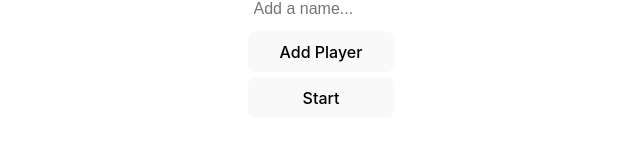
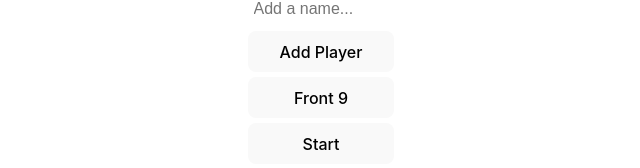
Before and after one commit to kadenweaver/disc-golf-companion, a React (Vite) app: page / in a window 1280 px wide. Shown: the part 261-429 px from the top of the page, without its empty margins (319-959 px from the left). Built offline with nearby package versions, Linux system fonts and the light colour scheme; what @aws-amplify/datastore, aws-amplify would draw is missing.

Commit message:
Refresh game, designate front 9

```diff
--- a/src/ResultsPage.jsx
+++ b/src/ResultsPage.jsx
@@ -1,17 +1,18 @@
+import { useState } from "react";
 import { ResultsTable } from "./ResultsTable";
 import { DataStore } from "aws-amplify";
 import { UserGameScore } from "./models";
 
 export function ResultsPage(props) {
-  const { playerList } = props;
+  const { playerList, refreshGame, frontNine } = props;
+  const [scoresSubmitted, setScoresSubmitted] = useState(false);
 
   const saveUserScores = async () => {
-    console.log("saving");
     const userGameScores = playerList.map(x =>
       DataStore.save(
         new UserGameScore({
           user: x.name,
-          frontNine: true,
+          frontNine: frontNine,
           userScores: x.scores,
         })
       )
@@ -23,14 +24,25 @@ export function ResultsPage(props) {
         console.log(result.reason);
       }
     }
+
+    setScoresSubmitted(true);
   };
 
   return (
     <div>
       <h1>Results</h1>
-      <div style={{ display: "flex", flexDirection: "column" }}>
+      <div style={{ display: "flex", flexDirection: "column", gap: "10px" }}>
         <ResultsTable playerList={playerList} />
-        <button onClick={() => saveUserScores()}>Save Results</button>
+        <button
+          style={{
+            backgroundColor: scoresSubmitted ? undefined : "green",
+            width: "50%",
+            alignSelf: "center",
+          }}
+          onClick={() => (scoresSubmitted ? refreshGame() : saveUserScores())}
+        >
+          {scoresSubmitted ? "Play Again" : "Save Results"}
+        </button>
       </div>
     </div>
   );
--- a/src/SetupPage.jsx
+++ b/src/SetupPage.jsx
@@ -1,5 +1,6 @@
 export function SetupPage(props) {
-  const { playerList, setPlayerList, startGame, greeting } = props;
+  const { playerList, frontNine, setPlayerList, startGame, setFrontNine } =
+    props;
 
   const addPlayer = () => {
     const playerListCopy = playerList.slice();
@@ -22,7 +23,6 @@ export function SetupPage(props) {
   return (
     <div>
       <h1>Setup</h1>
-      <h1>{greeting}</h1>
       <div style={{ display: "flex", flexDirection: "column", gap: "5px" }}>
         {playerList.map((player, index) => (
           <div
@@ -66,6 +66,12 @@ export function SetupPage(props) {
           </div>
         ))}
         <button onClick={() => addPlayer()}>Add Player</button>
+        <button
+          onClick={() => setFrontNine(dir => !dir)}
+          style={{ background: frontNine ? undefined : "black" }}
+        >
+          {frontNine ? "Front 9" : "Back 9"}
+        </button>
         <button onClick={() => startGame()}>Start</button>
       </div>
     </div>
--- a/src/StateMachine.jsx
+++ b/src/StateMachine.jsx
@@ -10,8 +10,8 @@ export function StateMachine() {
   const [playerList, setPlayerList] = useState([
     { name: undefined, scores: defaultScoreArr },
   ]);
+  const [frontNine, setFrontNine] = useState(true);
   const [holeIndex, setHoleIndex] = useState(undefined);
-  const [greeting, setGreeting] = useState(""); // Add this
 
   const advanceToNextHole = () => setHoleIndex(idx => idx + 1);
 
@@ -32,14 +32,21 @@ export function StateMachine() {
     setHoleIndex(0);
   };
 
+  const refreshGame = () => {
+    setPlayerList([{ name: undefined, scores: defaultScoreArr }]);
+    setHoleIndex(undefined);
+    setFrontNine(true);
+  };
+
   return (
     <div>
       {isNaN(holeIndex) && (
         <SetupPage
           playerList={playerList}
+          frontNine={frontNine}
           setPlayerList={setPlayerList}
           startGame={startGame}
-          greeting={greeting}
+          setFrontNine={setFrontNine}
         />
       )}
       {holeIndex >= 0 && holeIndex < 9 && (
@@ -50,7 +57,13 @@ export function StateMachine() {
           advanceToNextHole={advanceToNextHole}
         />
       )}
-      {holeIndex > 8 && <ResultsPage playerList={playerList} />}
+      {holeIndex > 8 && (
+        <ResultsPage
+          playerList={playerList}
+          frontNine={frontNine}
+          refreshGame={refreshGame}
+        />
+      )}
     </div>
   );
 }
```
